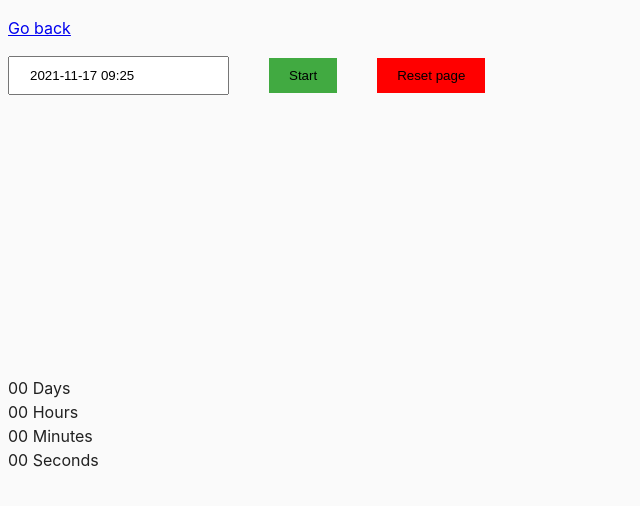
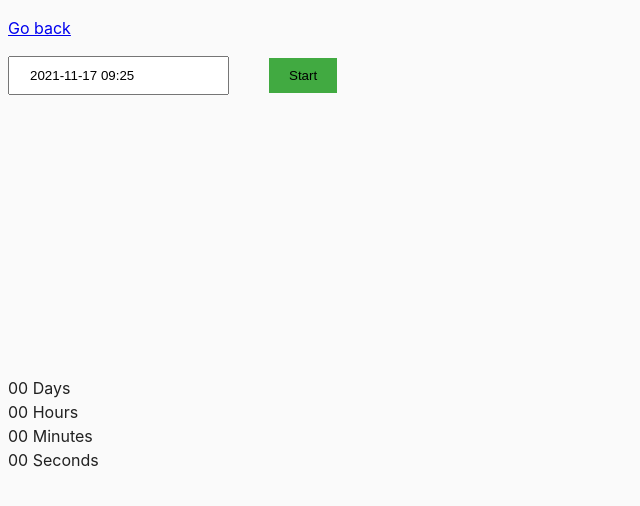
Before and after one commit to AntoninaHN/goit-hw-js-09, a website built with Parcel: page src/02-timer.html in a window 1280 px wide. Shown: the whole page, without its empty margins (0-640 px from the left). Built offline with nearby package versions, Linux system fonts and the light colour scheme.

Commit message:
adding changes

```diff
--- a/src/css/timer.css
+++ b/src/css/timer.css
@@ -1,14 +1,11 @@
-button {
+#datetime-picker {
+  padding: 10px 20px 10px 20px;
+}
+.js-start-btn {
   display: inline-flex;
   padding: 10px 20px 10px 20px;
   border: 3px;
   margin-left: 10px;
-}
-
-#datetime-picker {
-  padding: 10px 20px 10px 20px;
-}
-.js-start-btn {
   background-color: #41aa41;
   color: #000000;
   margin-left: 40px;
--- a/src/js/02-timer.js
+++ b/src/js/02-timer.js
@@ -3,8 +3,8 @@ import 'flatpickr/dist/flatpickr.min.css';
 import { Notify } from 'notiflix/build/notiflix-notify-aio';
 
 const refs = {
-  boxEl: document.createElement('div'),
-  pEl: document.querySelector('p'),
+  box: document.createElement('div'),
+  p: document.querySelector('p'),
   inputDateTimePicker: document.querySelector('#datetime-picker'),
   btnStart: document.querySelector('button[data-start]'),
   timer: document.querySelector('.timer'),
@@ -17,21 +17,12 @@ const refs = {
   secondsValue: document.querySelector('span.value[data-seconds]'),
 };
 
-refs.boxEl.className = 'boxElement';
-refs.boxEl.style.height = '40vh';
+refs.box.className = 'boxElement';
+refs.box.style.height = '40vh';
 
-const btnReset = document.createElement('button');
-btnReset.className = 'resetBtn';
-btnReset.type = 'button';
-btnReset.setAttribute('data-reset', '');
-btnReset.textContent = 'Reset page';
-btnReset.style.backgroundColor = 'red';
-btnReset.style.color = 'black';
-btnReset.style.marginLeft = '40px';
-
-refs.pEl.after(refs.boxEl);
-refs.boxEl.prepend(refs.inputDateTimePicker, refs.btnStart, btnReset);
-refs.boxEl.after(refs.timer);
+refs.p.after(refs.box);
+refs.box.prepend(refs.inputDateTimePicker, refs.btnStart);
+refs.box.after(refs.timer);
 refs.btnStart.setAttribute('disabled', '');
 
 function convertToMs(ms) {
@@ -91,11 +82,6 @@ function onStart(e) {
   refs.timerId = setInterval(timerRun, 1000);
 }
 
-btnReset.addEventListener('click', onReset);
-function onReset(e) {
-  document.location.reload();
-}
-
 function timerRun(e) {
   refs.dateNowGlobal = new Date();
 
@@ -112,7 +98,7 @@ function timerRun(e) {
   refs.secondsValue.textContent = addLeadingZero(seconds);
 
   if (deltaTimeMs < 1000) {
-    Notify.success('Timer is Over! Good luck!', {
+    Notify.success('Timer is Over!', {
       clickToClose: true,
       timeout: 4000,
       position: 'center-center',
```
